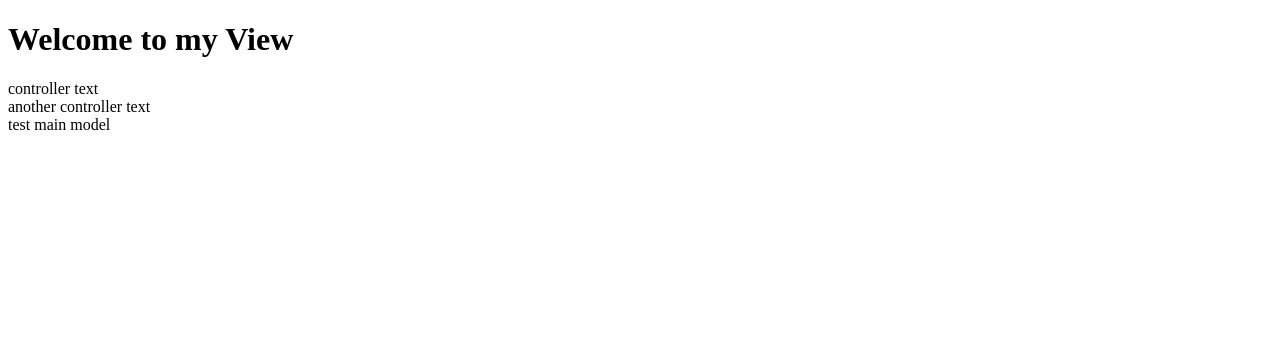
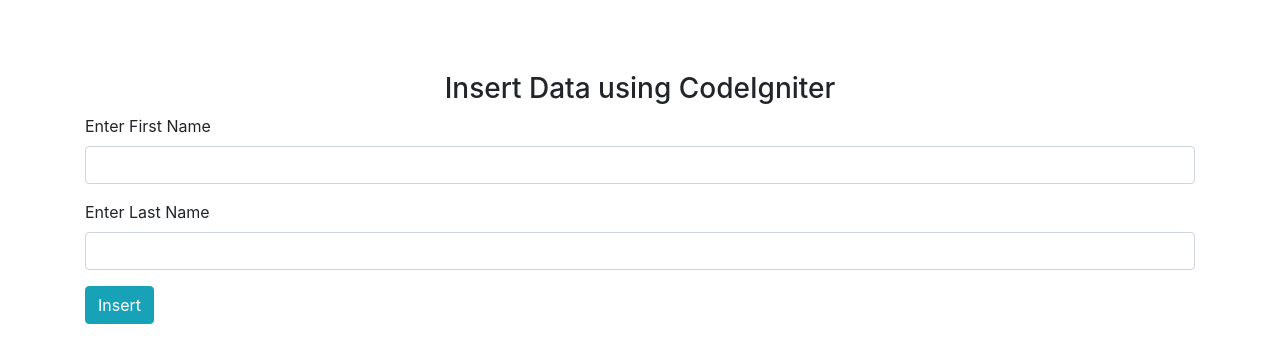
Before and after one commit to mfathei/codeigniter, a CodeIgniter app: page /database/index.php/main/index in a window 1280 px wide. Shown: the top 363 px of the page. Run offline with CodeIgniter, Linux system fonts and the light colour scheme.

Commit message:
Insert data into mysql database table

```diff
--- a/application/config/autoload.php
+++ b/application/config/autoload.php
@@ -58,7 +58,7 @@
 |
 |	$autoload['libraries'] = array('user_agent' => 'ua');
 */
-$autoload['libraries'] = array();
+$autoload['libraries'] = array('database');
 
 /*
 | -------------------------------------------------------------------
@@ -89,7 +89,7 @@
 |
 |	$autoload['helper'] = array('url', 'file');
 */
-$autoload['helper'] = array();
+$autoload['helper'] = array('url', 'form');
 
 /*
 | -------------------------------------------------------------------
--- a/application/config/database.php
+++ b/application/config/database.php
@@ -76,9 +76,9 @@
 $db['default'] = array(
 	'dsn'	=> '',
 	'hostname' => 'localhost',
-	'username' => '',
-	'password' => '',
-	'database' => '',
+	'username' => 'root',
+	'password' => 'P@ssw0rd',
+	'database' => 'codeigniter_db',
 	'dbdriver' => 'mysqli',
 	'dbprefix' => '',
 	'pconnect' => FALSE,
--- a/application/controllers/Main.php
+++ b/application/controllers/Main.php
@@ -5,14 +5,32 @@
 {
     public function index()
     {
-        $this->load->model("main_model");
-        $data["model_text"] = $this->main_model->test_main();
-        $data["title"] = "controller text";
-        $data["test1"] = "another controller text";
-        $this->load->view("main_view", $data);
+        $this->load->view("main_view");
     }
 
-    public function test1(){
-        echo 'test one output ';
+    public function form_validation()
+    {
+        $this->load->library("form_validation");
+        $this->form_validation->set_rules("first_name", "First Name", "required|alpha");
+        $this->form_validation->set_rules("last_name", "Last Name", "required|alpha");
+
+        if ($this->form_validation->run()) {
+            $this->load->model("main_model");
+            $data = array(
+                "first_name" => $this->input->post("first_name"),
+                "last_name"  => $this->input->post("last_name"),
+            );
+
+            $this->main_model->insert_data($data);
+
+            redirect(base_url() . "main/inserted");
+        } else {
+            $this->index();
+        }
+    }
+
+    public function inserted()
+    {
+        $this->index();
     }
 }
--- a/application/models/Main_model.php
+++ b/application/models/Main_model.php
@@ -8,4 +8,8 @@
         return "test main model";
     }
 
+    public function insert_data($data)
+    {
+        $this->db->insert("tbl_user", $data);
+    }
 }
--- a/application/views/main_view.php
+++ b/application/views/main_view.php
@@ -2,15 +2,35 @@
 <html lang="en">
 <head>
     <meta charset="UTF-8">
-    <title>Main View</title>
+    <title>Insert Data using CodeIgniter</title>
+    <link rel="stylesheet" href="https://stackpath.bootstrapcdn.com/bootstrap/4.1.1/css/bootstrap.min.css" integrity="sha384-WskhaSGFgHYWDcbwN70/dfYBj47jz9qbsMId/iRN3ewGhXQFZCSftd1LZCfmhktB" crossorigin="anonymous">
 </head>
 <body>
-    <h1>Welcome to my View</h1>
-    <?php echo $title; ?>
-    <br />
-    <?php echo $test1; ?>
-    <br />
-    <?php echo $model_text; ?>
-    <br />
+
+    <div class="container">
+        <br><br><br>
+        <h3 align="center">Insert Data using CodeIgniter</h3>
+        <form method="post" action="<?php echo base_url() ?>main/form_validation">
+            <?php
+                if($this->uri->segment(2) == 'inserted'){
+                    echo '<p class="text-success">Data Inserted</p>';
+                }
+            ?>
+            <div class="form-group">
+                <label for="first_name">Enter First Name</label>
+                <input class="form-control" type="text" name="first_name" id="first_name">
+                <span class="text-danger"><?php echo form_error("first_name")?></span>
+            </div>
+            <div class="form-group">
+                <label for="last_name">Enter Last Name</label>
+                <input class="form-control" type="text" name="last_name" id="last_name">
+                <span class="text-danger"><?php echo form_error("last_name")?></span>
+            </div>
+            <div class="form-group">
+                <input class="btn btn-info" type="submit" value="Insert" name="insert">
+            </div>
+        </form>
+    </div>
+
 </body>
 </html>
```
